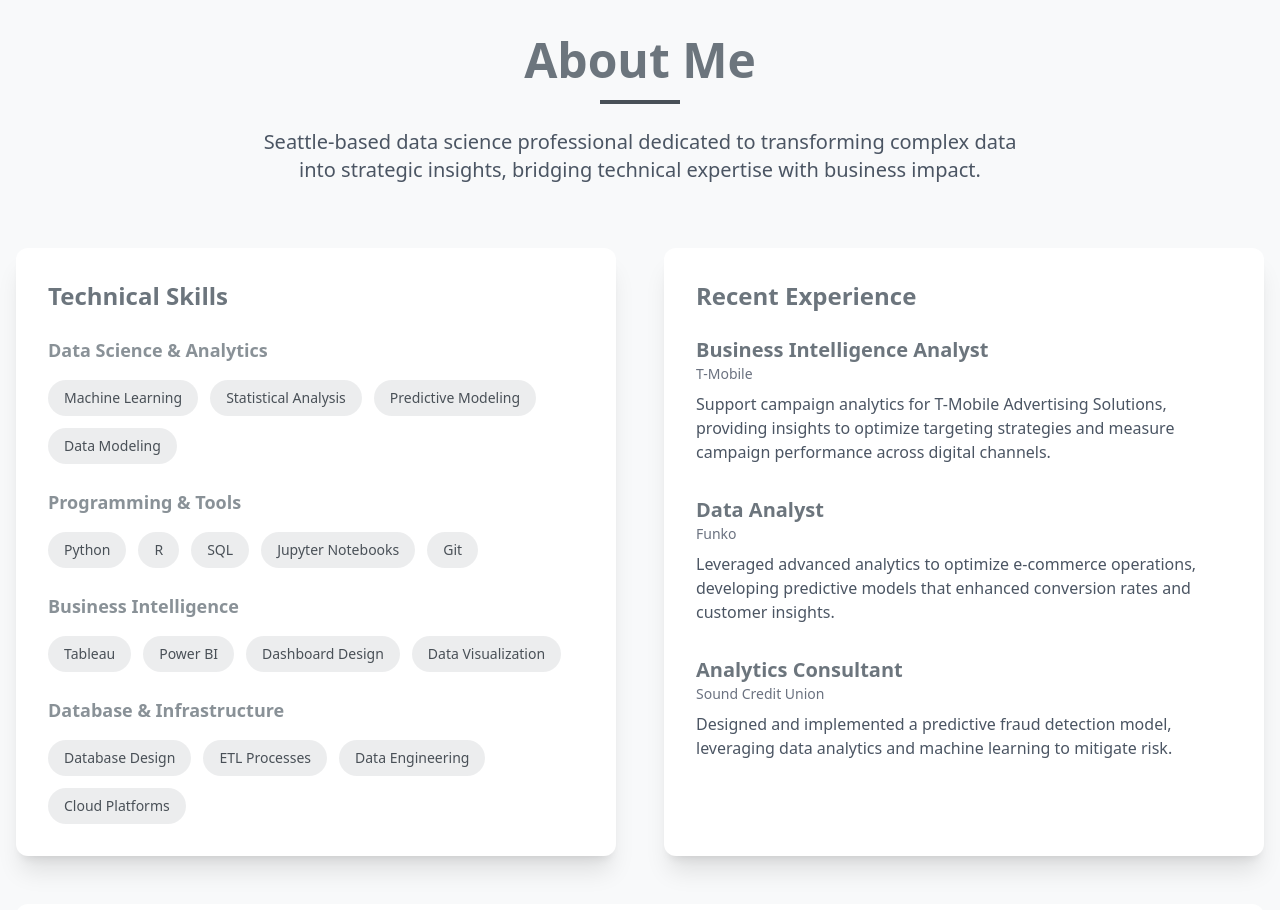
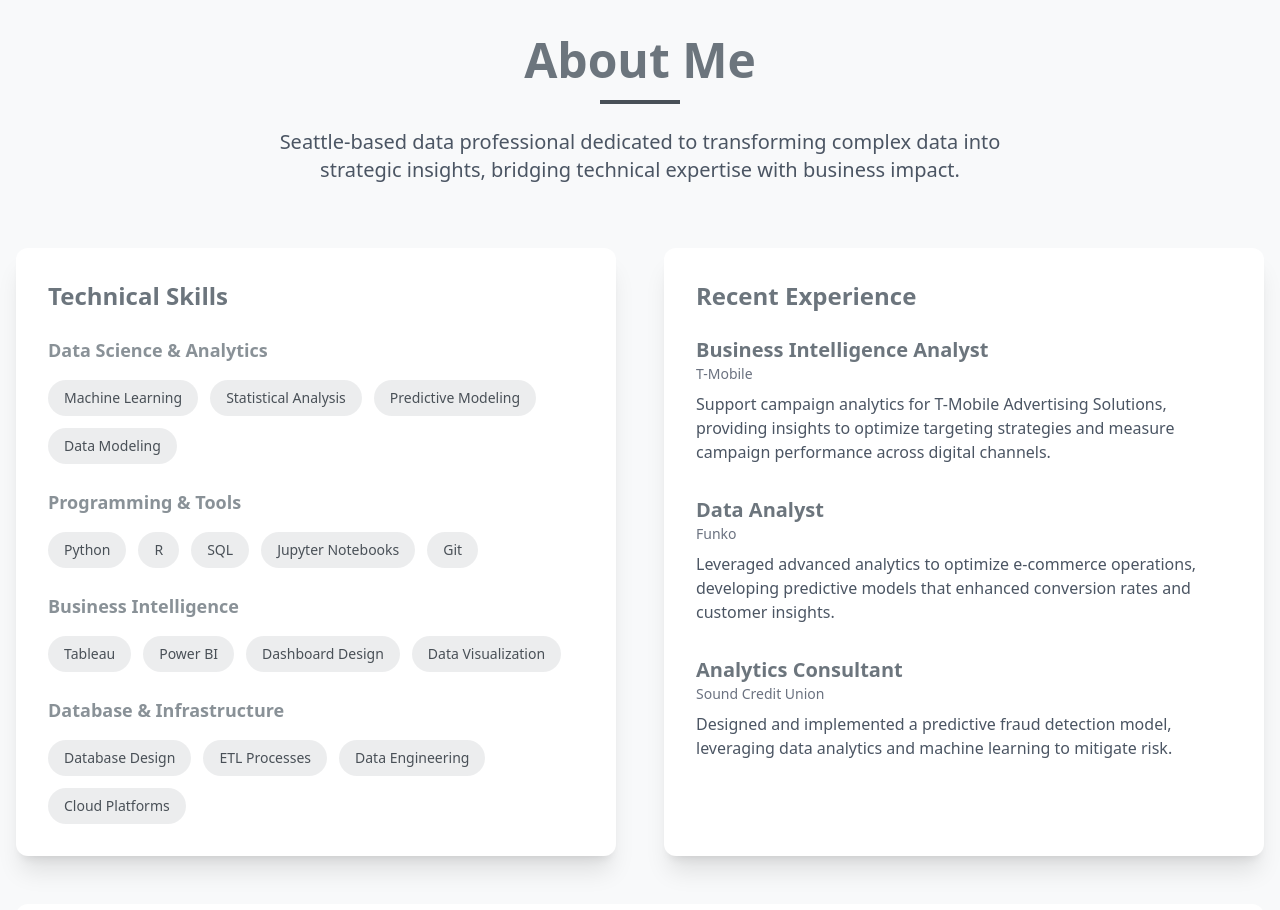
Before and after one commit to megan-es/megan-es.github.io, a React (Vite) app: page / in a window 1280 px wide. Shown: the part 1880-2790 px from the top of the page. Built offline with nearby package versions, Linux system fonts and the light colour scheme.

Commit message:
updated details

```diff
--- a/src/components/About.jsx
+++ b/src/components/About.jsx
@@ -84,7 +84,7 @@ const About = () => {
           <h2 className="text-5xl font-bold text-primary mb-4">About Me</h2>
           <div className="w-20 h-1 bg-accent mx-auto mb-6"></div>
           <p className="text-xl text-gray-600 max-w-3xl mx-auto">
-            Seattle-based data science professional dedicated to transforming complex data into strategic insights,
+            Seattle-based data professional dedicated to transforming complex data into strategic insights,
             bridging technical expertise with business impact.
           </p>
         </motion.div>
```
